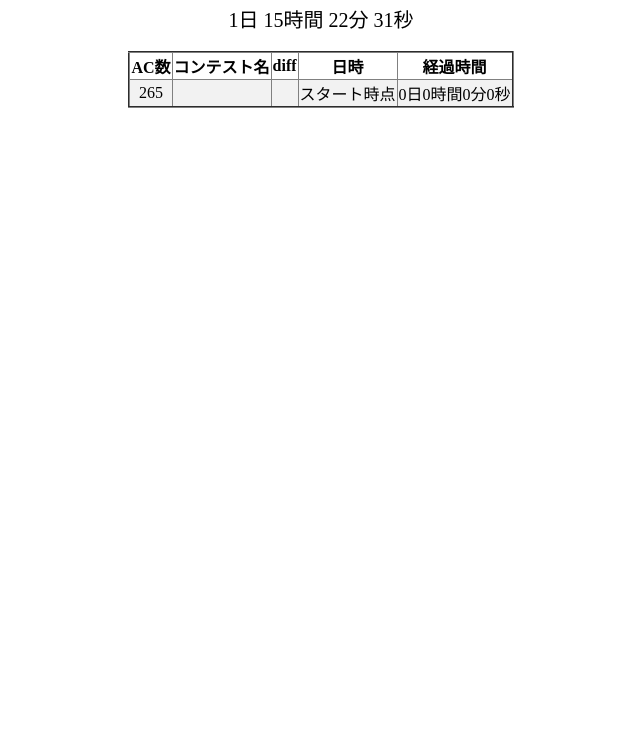
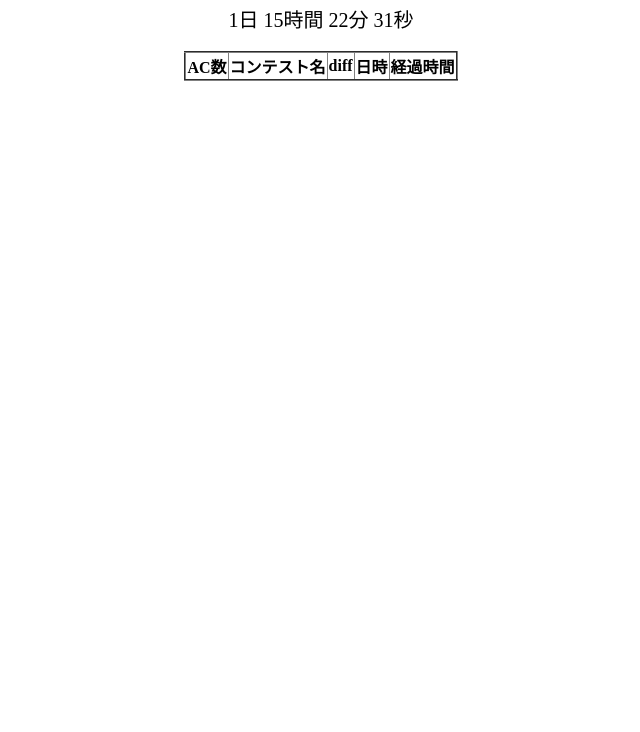
Before and after one commit to soucat0330/RTA, a plain HTML site: page index.html in a window 1280 px wide. Shown: the part 68-800 px from the top of the page, without its empty margins (319-959 px from the left). Drawn offline with Linux system fonts and the light colour scheme; no server answers.

Commit message:
Update index.html

```diff
--- a/index.html
+++ b/index.html
@@ -26,20 +26,6 @@
             <th>日時</th>
             <th>経過時間</th>
         </tr>
-        <tr>
-            <td>265</td>
-            <td></td>
-            <td></td>
-            <td>スタート時点</td>
-            <td>0日0時間0分0秒</td>
-        </tr>
-        <!-- <tr>
-            <td>266</td>
-            <td>abc385_c</td>
-            <td></td>
-            <td>9/17 20:07:31</td>
-            <td>0日0時間21分11秒</td>
-        </tr> -->
     </table>
 </body>
 
```
